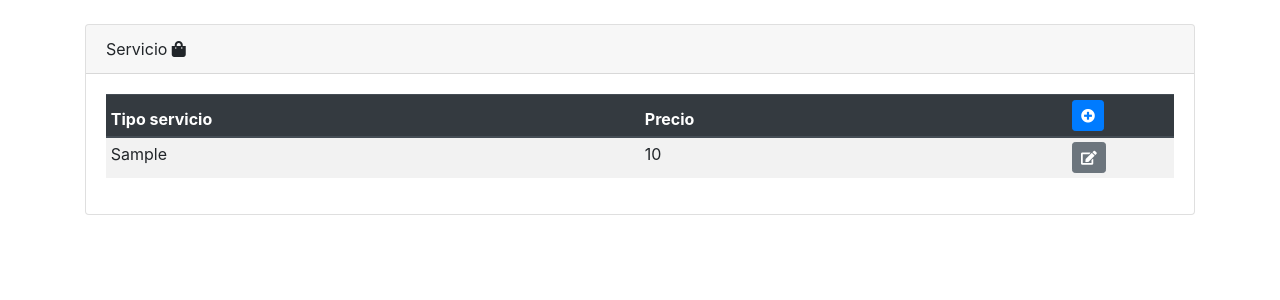
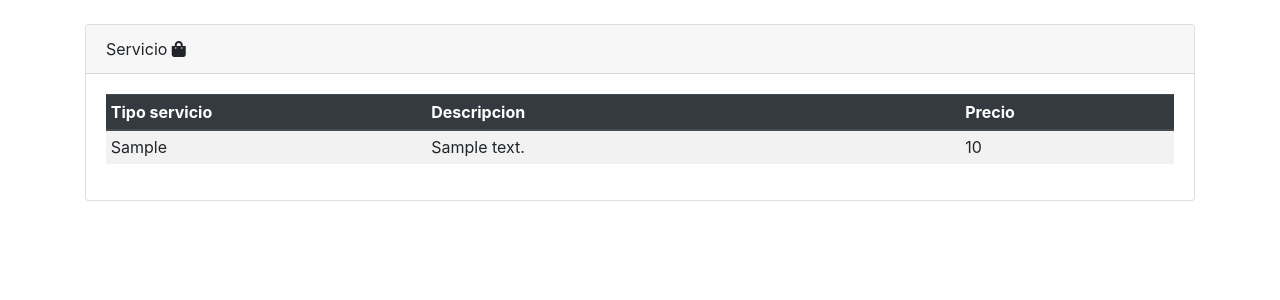
Before and after one commit to Cristian386/Hotel_para_perros, a PHP site: page /servicio.php in a window 1280 px wide. Shown: the part 56-356 px from the top of the page. Run offline with PHP 8.4, Linux system fonts and the light colour scheme; the visitor is signed in with stand-in values (Sample User, id 1); tables that the repository leaves empty or names only in its code hold one stand-in row (values such as "Sample post"); data that the repository does not hold is empty.

Commit message:
Modificaciones simples

```diff
--- a/citas_actualizar.php
+++ b/citas_actualizar.php
@@ -46,6 +46,7 @@ $sentencia->execute([
     , ':tipo' => $_POST['tipo']
     , ':dias_cita' => implode(',', $_POST['dias_cita'])
     , ':apartado' => $_POST['apartado']
+    , ':id' => $_POST['id']
 
 ]);
 header('Location: citas.php?info=Cita realizada exitosamente');
--- a/cliente.php
+++ b/cliente.php
@@ -36,7 +36,7 @@ require_once './conexion.php';
                         <tbody>
 
                         <?php
-                        $sql = 'select id, nombre, primer_apellido, segundo_apellido, telefono_celular from cliente order by primer_apellido, nombre asc';
+                        $sql = 'select id, nombre, primer_apellido, segundo_apellido, telefono_celular from cliente order by nombre asc';
                         foreach ($conn->query($sql) as $registro) {
                             $registro['nombre'] = htmlentities($registro['nombre']);
                             $registro['primer_apellido'] = htmlentities($registro['primer_apellido']);
--- a/servicio.php
+++ b/servicio.php
@@ -24,17 +24,16 @@ require_once './conexion.php';
                     <table class="table table-striped table-hover table-sm">
                         <thead class="thead-dark">
                             <tr>
-                                <th style="width:50%;" scope="col">Tipo servicio</th>
-                                <th style="width:40%;" scope="col">Precio</th>
+                                <th style="width:30%;" scope="col">Tipo servicio</th>
+                                <th style="width:50%;" scope="col">Descripcion</th>
+                                <th style="width:20%;" scope="col">Precio</th>
                                 </th>
-                                <th style="width:10%;" scope="col">
-                                    <a class="btn btn-primary btn-sm" href="servicio_formulario.php"><i class="fa fa-plus-circle"></i></a>
                                 </th>
                             </tr>
                         </thead>
                         <tbody>
                         <?php
-                        $sql = 'select id, tipo_servicio, descripcion, precio from servicio order by tipo_servicio, precio asc';
+                        $sql = 'select id, tipo_servicio, descripcion, precio from servicio order by tipo_servicio asc';
                         foreach ($conn->query($sql) as $registro) {
                             $registro['descripcion'] = htmlentities($registro['descripcion']);
                             $registro['precio'] = htmlentities($registro['precio']);
@@ -43,14 +42,9 @@ require_once './conexion.php';
 
                         <tr>
                             <td scope="row">{$registro['tipo_servicio']}</td>
+                            <td scope="row">{$registro['descripcion']}</td>
                             <td scope="row">{$registro['precio']}</td>
 
-
-
-
-                            <td>
-                                <a class="btn btn-secondary btn-sm" href="servicio_editar.php?id={$registro['id']}"><i class="fa fa-edit"></i></a>
-                            </td>
                         </tr>
 fin;
                 }
```
